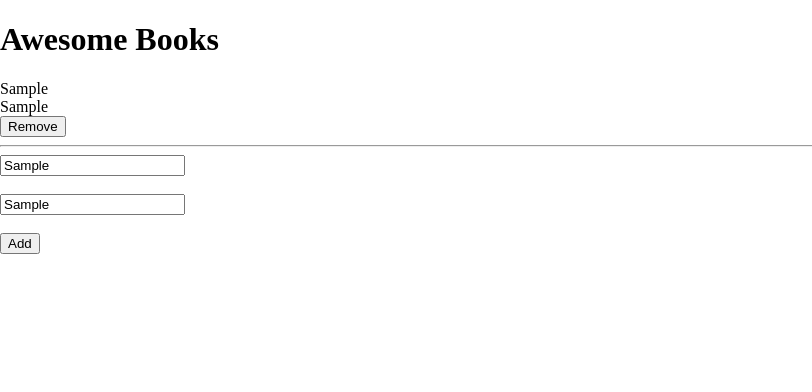
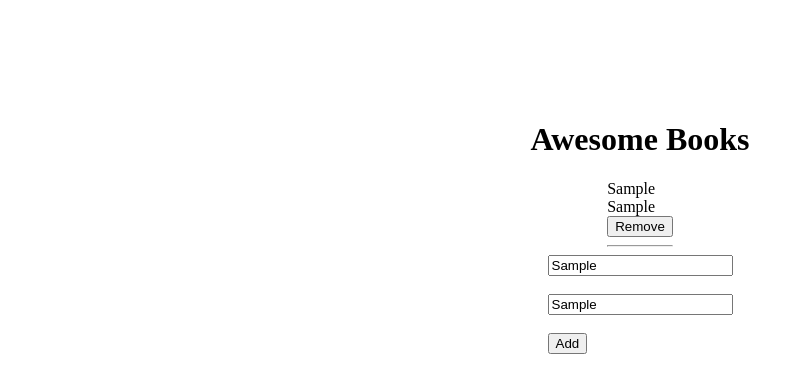
Before and after one commit to MicroverseNelson/jsObjectBookProject, a website: page index.html in a window 1280 px wide. Both pictures are taken after typing "Sample", "Sample" into the empty fields and a click on the input "Add". Shown: the whole page, without its empty margins (0-812 px from the left). Drawn offline with Linux system fonts and the light colour scheme.

Commit message:
fixing linters errors

```diff
--- a/index.html
+++ b/index.html
@@ -8,6 +8,7 @@
     <title>Awesome Books</title>
 </head>
 <body>
+    <div class="wrapper">
       <h1>Awesome Books</h1>
 
       <div class="books"></div>
@@ -17,7 +18,7 @@
         <input id="author" type="text" name="author" placeholder="Author" required><br><br>
         <input id="add" type="submit" value="Add" required>
       </form>
-
+ </div>
    <script src="main.js" defer></script>
 </body>
 </html>
--- a/main.css
+++ b/main.css
@@ -3,3 +3,11 @@ body {
   margin: 0;
   box-sizing: border-box;
 }
+
+.wrapper {
+  display: flex;
+  flex-direction: column;
+  justify-content: center;
+  align-items: center;
+  margin-top: 100px;
+}
--- a/main.js
+++ b/main.js
@@ -2,9 +2,9 @@ let books = [];
 
 // retrieve saved books
 function retrieve() {
-  const data = JSON.parse(localStorage.getItem('aboutBook'));
+  const data = JSON.parse(localStorage.getItem('myBooks'));
   if (data) {
-    books = JSON.parse(localStorage.getItem('aboutBook'));
+    books = JSON.parse(localStorage.getItem('myBooks'));
   }
 }
 retrieve();
@@ -41,15 +41,15 @@ function removeBook(item) {
   // Remove book
   books = books.filter((element) => element !== books[item.getAttribute('data-id')]);
   // Update books
-  localStorage.setItem('aboutBook', JSON.stringify(books));
+  localStorage.setItem('myBooks', JSON.stringify(books));
   // Initialize screen
   main.innerHTML = '';
   // Display books
   for (let i = 0; i < books.length; i += 1) {
     show(i);
   }
-  removeBook(item);
 }
+removeBook();
 
 const add = document.querySelector('#add');
 
@@ -61,6 +61,6 @@ add.addEventListener('click', (e) => {
   addBook(t, a);
 
   // update local storage
-  localStorage.setItem('aboutBook', JSON.stringify(books));
+  localStorage.setItem('myBooks', JSON.stringify(books));
   show(books.length - 1);
 });
```
Lines whose indentation alone changed are shown as unchanged.
